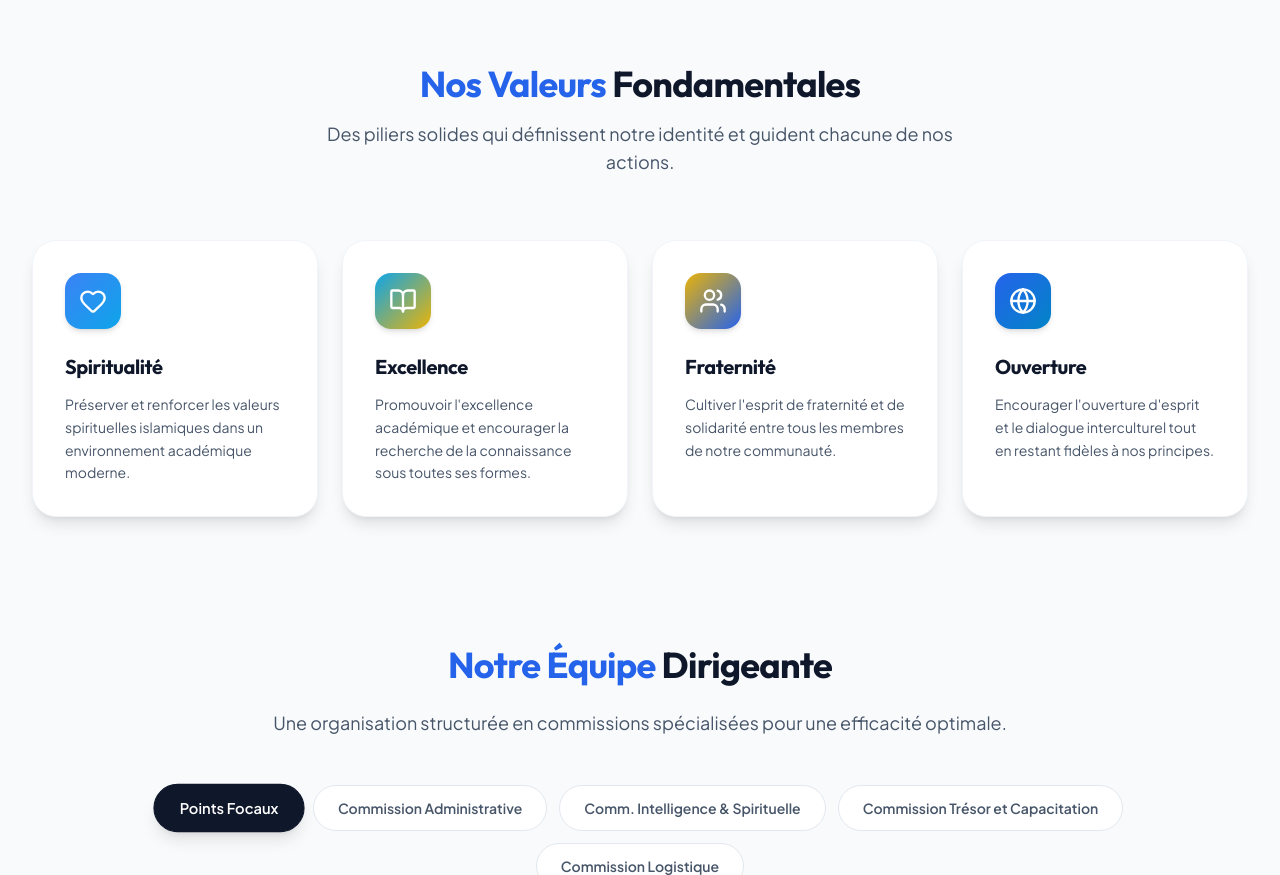
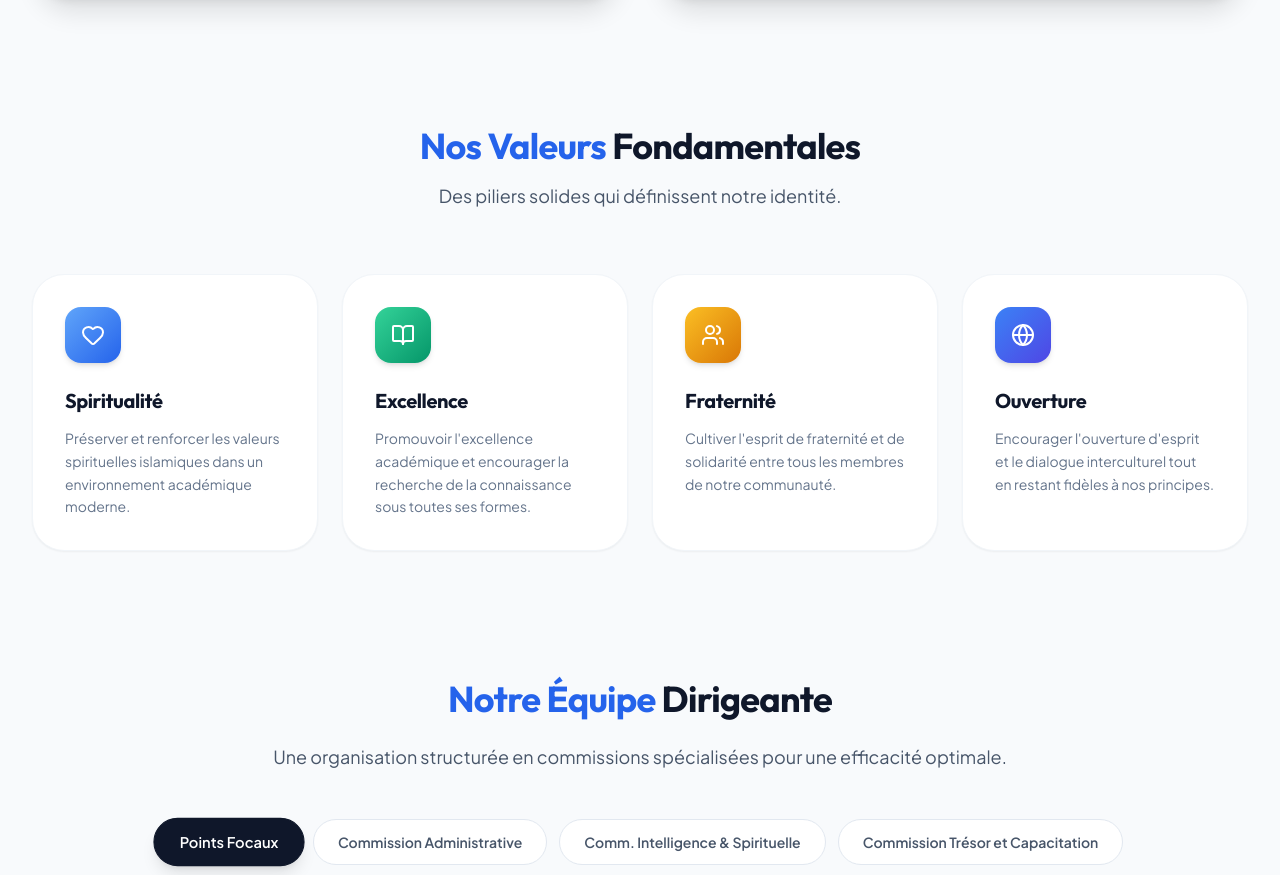
Before and after one commit to Rachidusfallensis/ciu-website, a React (Vite) app: page /about in a window 1280 px wide. Shown: the part 949-1824 px from the top of the page. Built offline with nearby package versions, Linux system fonts and the light colour scheme.

Commit message:
style(about): apply premium design to values section

```diff
--- a/src/components/sections/About.jsx
+++ b/src/components/sections/About.jsx
@@ -42,29 +42,25 @@ export default function About() {
       icon: Heart,
       title: "Spiritualité",
       description: "Préserver et renforcer les valeurs spirituelles islamiques dans un environnement académique moderne.",
-      gradient: "from-primary-500 to-accent-500",
-      bgGradient: "from-primary-50 to-accent-50"
+      gradient: "from-blue-400 to-blue-600"
     },
     {
       icon: BookOpen,
       title: "Excellence",
       description: "Promouvoir l'excellence académique et encourager la recherche de la connaissance sous toutes ses formes.",
-      gradient: "from-accent-500 to-secondary-500",
-      bgGradient: "from-accent-50 to-secondary-50"
+      gradient: "from-emerald-400 to-emerald-600"
     },
     {
       icon: Users,
       title: "Fraternité",
       description: "Cultiver l'esprit de fraternité et de solidarité entre tous les membres de notre communauté.",
-      gradient: "from-secondary-500 to-primary-600",
-      bgGradient: "from-secondary-50 to-primary-50"
+      gradient: "from-amber-400 to-amber-600"
     },
     {
       icon: Globe,
       title: "Ouverture",
       description: "Encourager l'ouverture d'esprit et le dialogue interculturel tout en restant fidèles à nos principes.",
-      gradient: "from-primary-600 to-accent-600",
-      bgGradient: "from-primary-50 to-accent-50"
+      gradient: "from-blue-500 to-indigo-600"
     }
   ];
 
@@ -93,7 +89,7 @@ export default function About() {
     "Points Focaux",
     "Commission Administrative",
     "Commission d'Intelligence et de Perception Spirituelle",
-    "Commission Trésor et Capacitation", // Fixed matching string
+    "Commission Trésor et Capacitation",
     "Commission Logistique"
   ];
 
@@ -120,6 +116,10 @@ export default function About() {
           transition={{ duration: 0.8 }}
           className="text-center mb-24"
         >
+          <div className="inline-flex items-center gap-2 px-4 py-2 rounded-full bg-white shadow-sm border border-slate-200 mb-6">
+            <Eye className="w-4 h-4 text-primary-600" />
+            <span className="text-sm font-semibold text-slate-600 tracking-wide uppercase">Qui sommes-nous (CIU) ?</span>
+          </div>
 
           <h2 className="text-4xl md:text-5xl lg:text-6xl font-bold mb-8 text-slate-900 tracking-tight">
             <span className="text-primary-600">Notre Histoire</span> & Mission
@@ -140,8 +140,6 @@ export default function About() {
             transition={{ duration: 0.8, delay: 0.2 }}
             className="group relative bg-white rounded-[2.5rem] p-10 shadow-xl border border-slate-100 overflow-hidden"
           >
-
-
             <div className="relative z-10">
               <div className="w-16 h-16 rounded-2xl bg-primary-50 flex items-center justify-center mb-8 group-hover:scale-110 transition-transform duration-500">
                 <Target className="w-8 h-8 text-primary-600" />
@@ -169,8 +167,6 @@ export default function About() {
             transition={{ duration: 0.8, delay: 0.4 }}
             className="group relative bg-slate-900 rounded-[2.5rem] p-10 shadow-xl overflow-hidden text-white"
           >
-
-
             <div className="relative z-10">
               <div className="w-16 h-16 rounded-2xl bg-white/10 backdrop-blur-md flex items-center justify-center mb-8 group-hover:scale-110 transition-transform duration-500">
                 <Eye className="w-8 h-8 text-white" />
@@ -188,14 +184,14 @@ export default function About() {
           </motion.div>
         </div>
 
-        {/* 3. Values Section */}
+        {/* 3. Values Section - Premium Cards */}
         <div ref={valuesRef} className="mb-32">
           <div className="text-center mb-16">
             <h3 className="text-3xl md:text-4xl font-bold mb-4 text-slate-900">
               <span className="text-primary-600">Nos Valeurs</span> Fondamentales
             </h3>
             <p className="text-lg text-slate-600 max-w-2xl mx-auto">
-              Des piliers solides qui définissent notre identité et guident chacune de nos actions.
+              Des piliers solides qui définissent notre identité.
             </p>
           </div>
 
@@ -210,13 +206,13 @@ export default function About() {
                 key={index}
                 variants={itemVariants}
                 whileHover={{ y: -8 }}
-                className="bg-white rounded-3xl p-8 shadow-lg hover:shadow-2xl transition-all duration-300 border border-slate-100 group flex flex-col items-start text-left"
+                className="bg-white rounded-[2rem] p-8 shadow-sm hover:shadow-2xl transition-all duration-300 border border-slate-100 group flex flex-col items-start text-left h-full"
               >
-                <div className={`w-14 h-14 rounded-2xl bg-gradient-to-br ${value.gradient} flex items-center justify-center mb-6 shadow-md group-hover:scale-110 transition-transform`}>
-                  <value.icon className="w-7 h-7 text-white" />
+                <div className={`w-14 h-14 rounded-2xl bg-gradient-to-br ${value.gradient} flex items-center justify-center mb-6 shadow-md group-hover:scale-110 transition-transform duration-300`}>
+                  <value.icon className="w-6 h-6 text-white" />
                 </div>
                 <h4 className="text-xl font-bold text-slate-900 mb-3">{value.title}</h4>
-                <p className="text-slate-600 leading-relaxed text-sm">
+                <p className="text-slate-500 leading-relaxed text-sm flex-grow">
                   {value.description}
                 </p>
               </motion.div>
```
